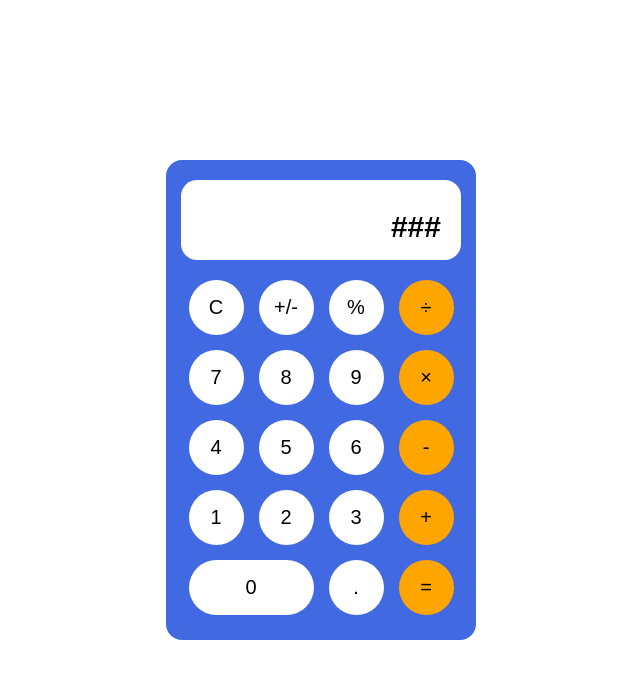
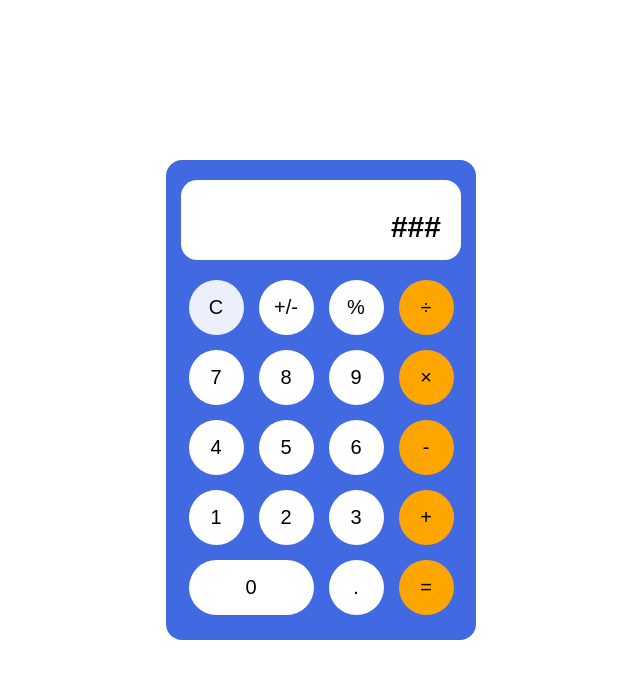
Before and after one commit to jwjepson/calculator, a plain HTML site: page index.html in a window 1280 px wide. In both pictures the pointer is over the button 535 px from the left and 307 px from the top of the page. Shown: the whole page, without its empty margins (319-959 px from the left). Drawn offline with Linux system fonts and the light colour scheme.

Commit message:
add hover effect for buttons

```diff
--- a/styles.css
+++ b/styles.css
@@ -43,6 +43,10 @@ body {
     font-size: 20px;
 }
 
+.button:hover {
+    opacity: 90%;
+}
+
 .buttons {
     display: flex;
     flex-wrap: wrap;
```
